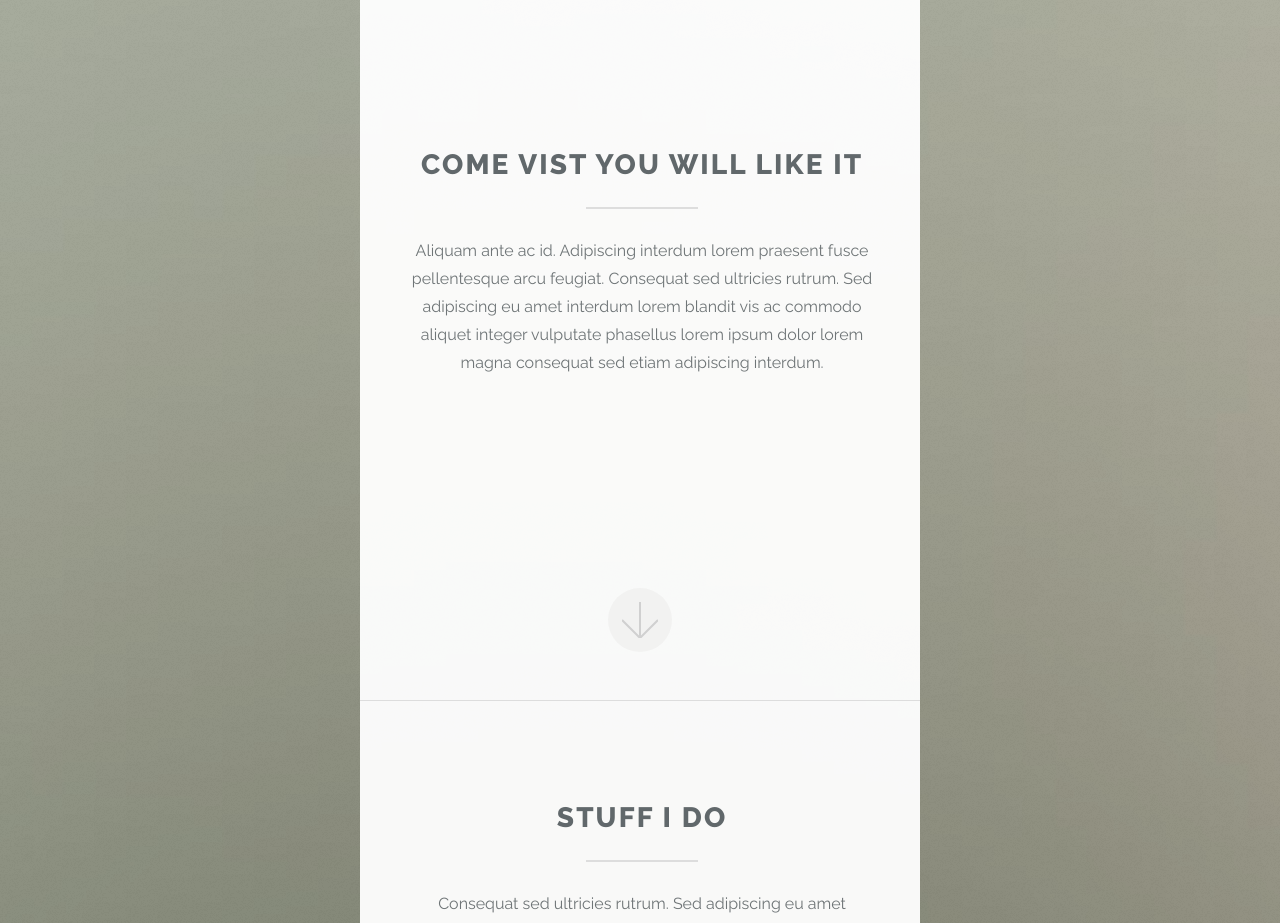
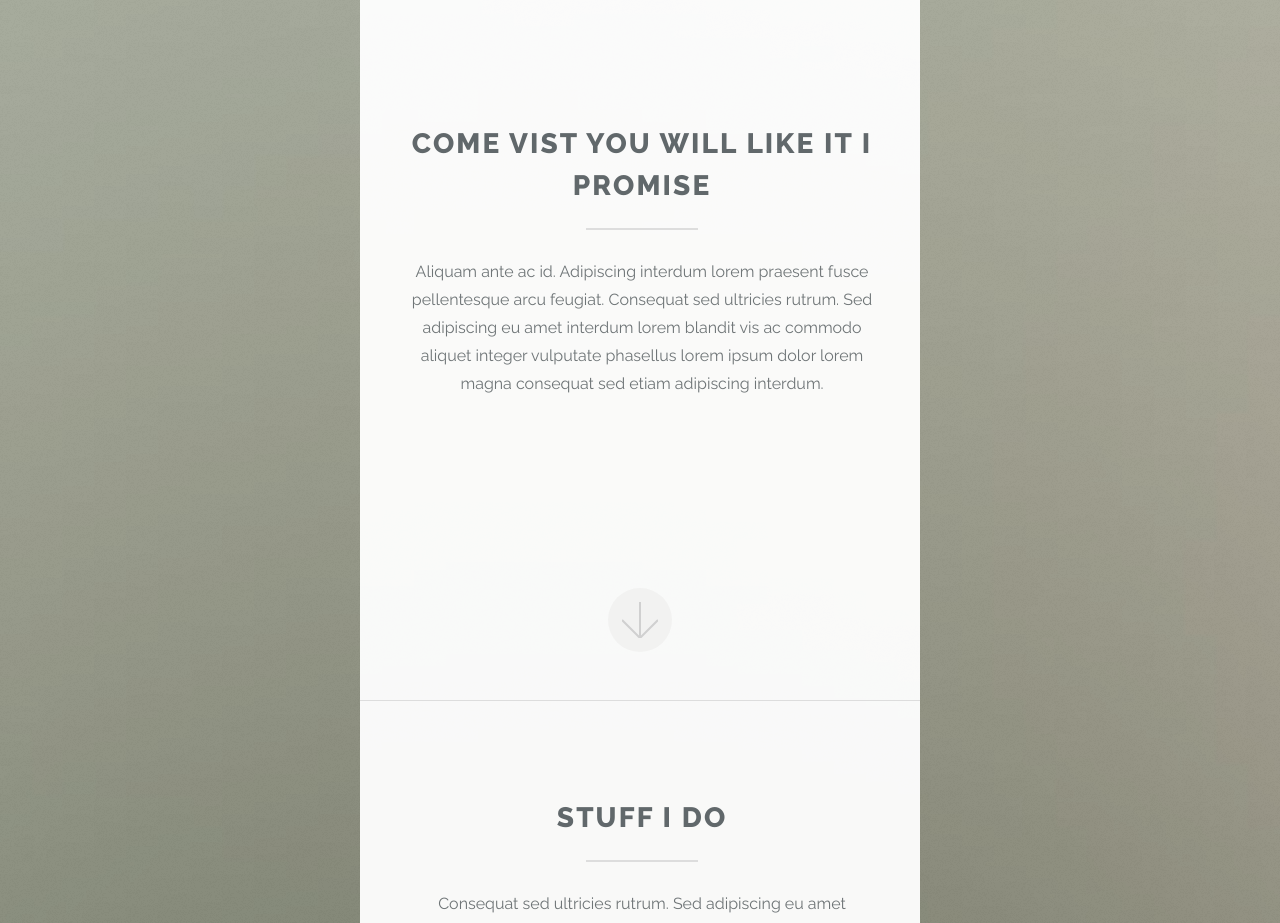
Before and after one commit to joshuatesazghi/joshuatesazghi.github.io, a plain HTML site: page index.html in a window 1280 px wide. Shown: the part 900-1823 px from the top of the page. Drawn offline with Linux system fonts and the light colour scheme; files whose address does not match are found by name.

Commit message:
added text

```diff
--- a/index.html
+++ b/index.html
@@ -35,7 +35,7 @@
 					<span class="image fit primary"><img src="http://www.ethioxpedition.com/wp-content/uploads/2013/07/88.JPG" /></span>
 					<div class="content">
 						<header class="major">
-							<h2>come vist you will like it</h2>
+							<h2>come vist you will like it i promise</h2>
 						</header>
 						<p>Aliquam ante ac id. Adipiscing interdum lorem praesent fusce pellentesque arcu feugiat. Consequat sed ultricies rutrum. Sed adipiscing eu amet interdum lorem blandit vis ac commodo aliquet integer vulputate phasellus lorem ipsum dolor lorem magna consequat sed etiam adipiscing interdum.</p>
 					</div>
```
